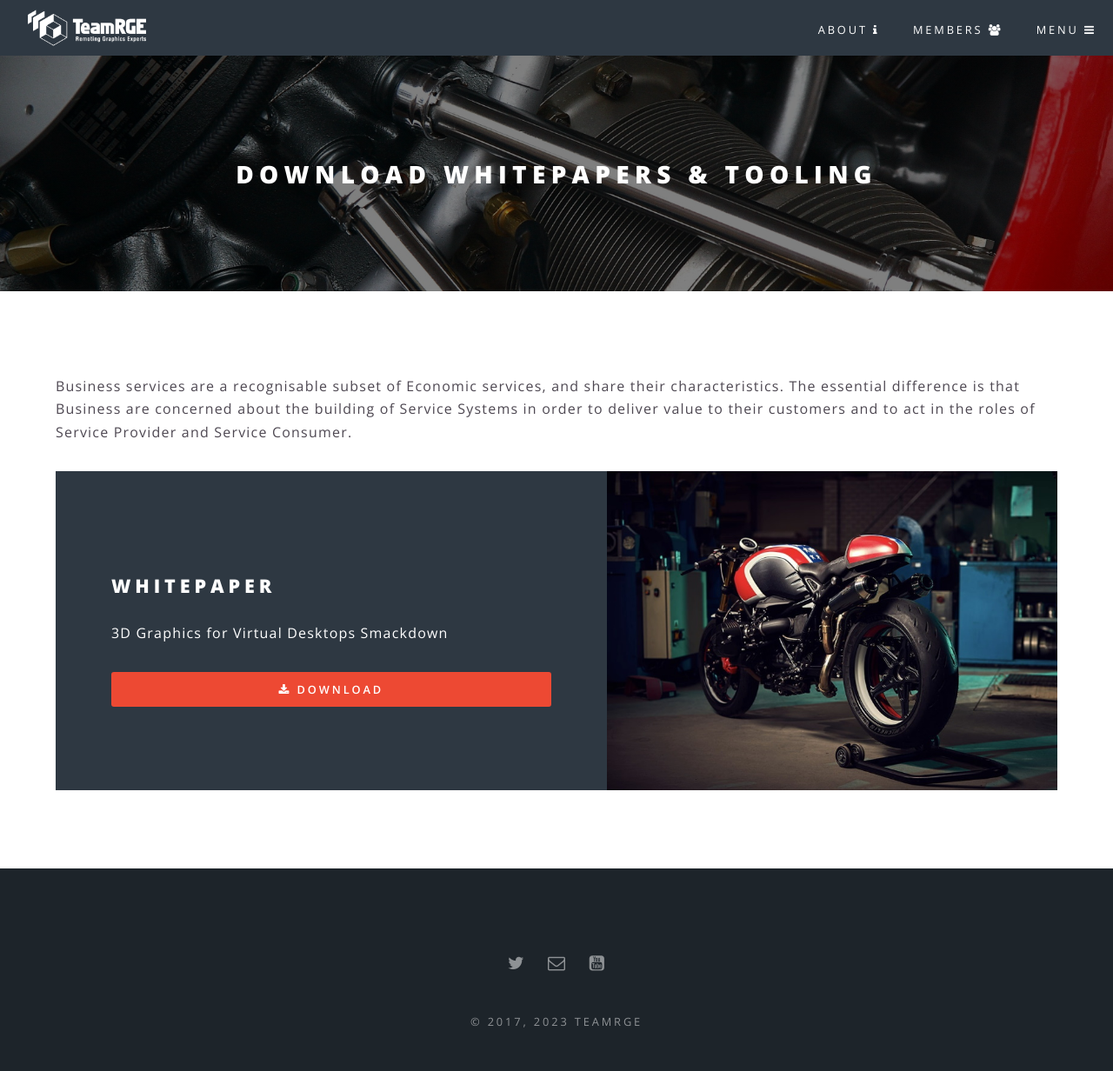
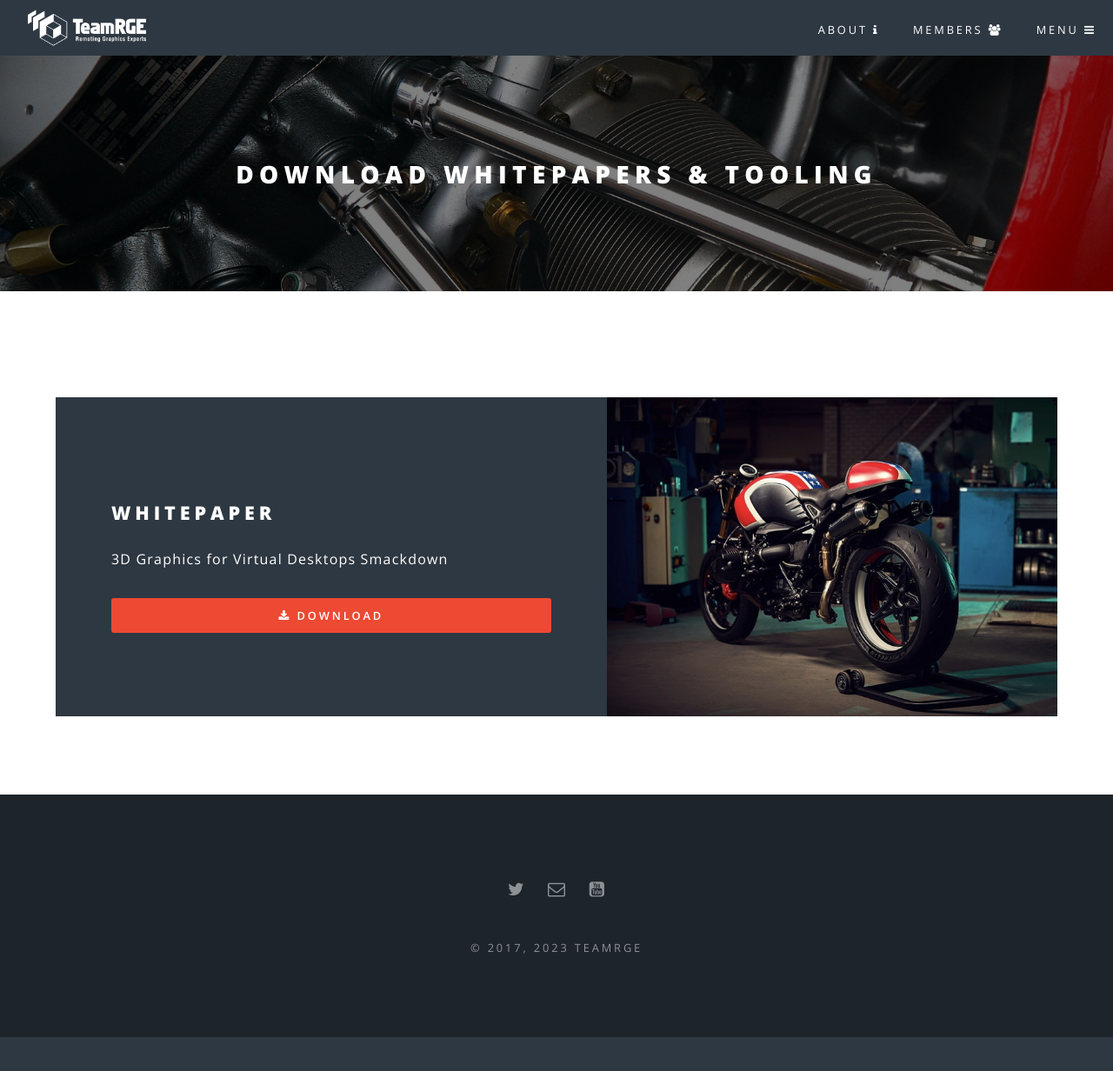
Before and after one commit to TeamRGE/teamrge-website, a Jekyll site: the page built from downloads.html, in a window 1280 px wide and 1278 px high. Shown: the top 1232 px of the window at 87% size. Built offline with Jekyll 4.4.1, drawn with Linux system fonts in a browser that asks for light colours.

Commit message:
Removed text

```diff
--- a/downloads.html
+++ b/downloads.html
@@ -3,7 +3,7 @@ layout: page
 title: Download Whitepapers & Tooling
 ---
 <div>
-    <p>Business services are a recognisable subset of Economic services, and share their characteristics. The essential difference is that Business are concerned about the building of Service Systems in order to deliver value to their customers and to act in the roles of Service Provider and Service Consumer.</p>
+    <br>
 </div>
 
 <!-- Two -->
```
